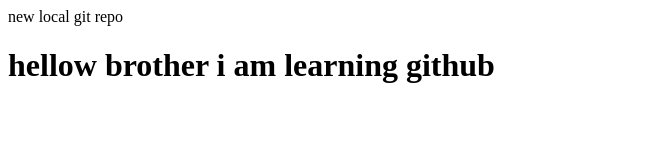
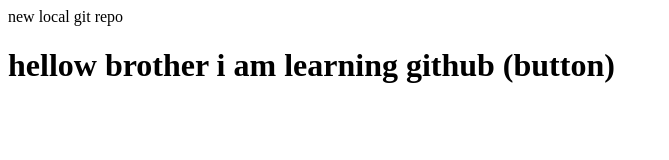
Before and after one commit to shusilbylar/local-Repo, a plain HTML site: page index.html in a window 1280 px wide. Shown: the whole page, without its empty margins (0-669 px from the left). Drawn offline with Linux system fonts and the light colour scheme.

```diff
--- a/index.html
+++ b/index.html
@@ -1,2 +1,2 @@
 <p>new local git repo</p>
-<h1>hellow brother i am learning github</h1>
+<h1>hellow brother i am learning github (button)</h1>
```
